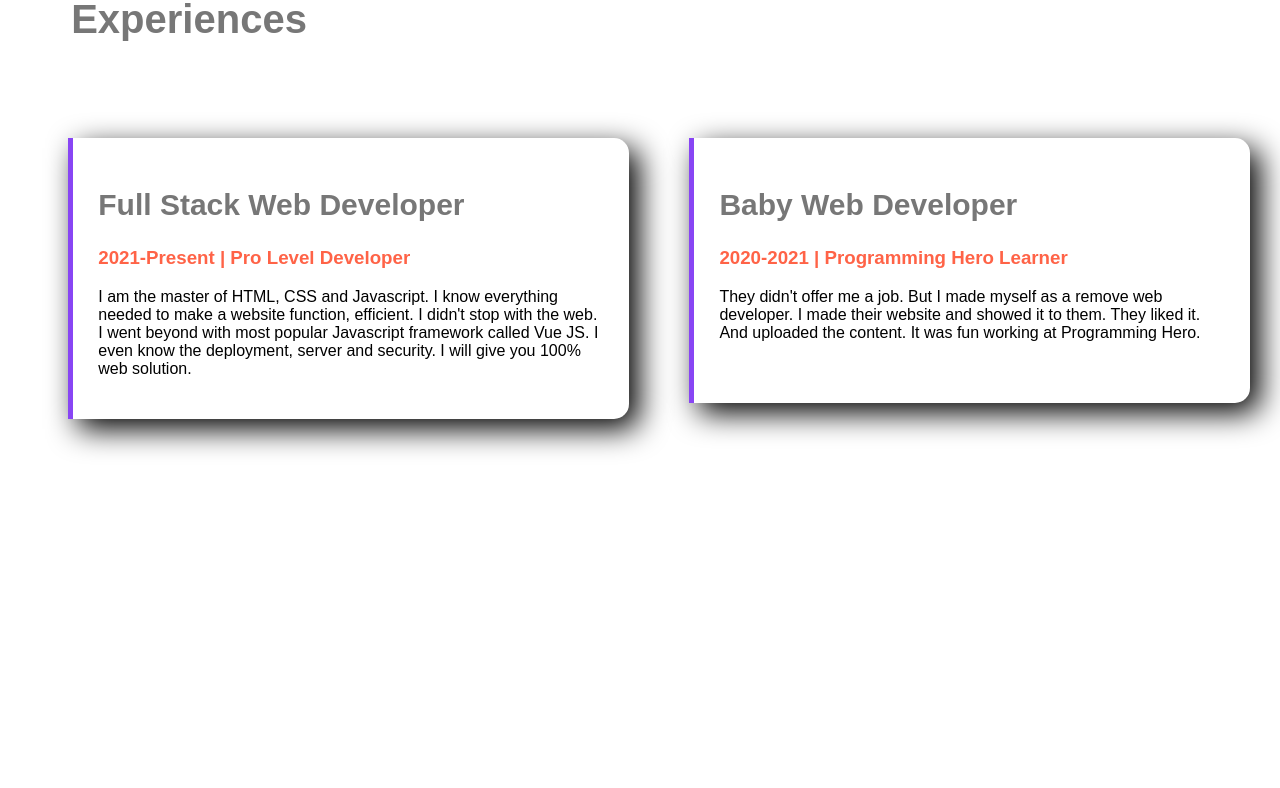
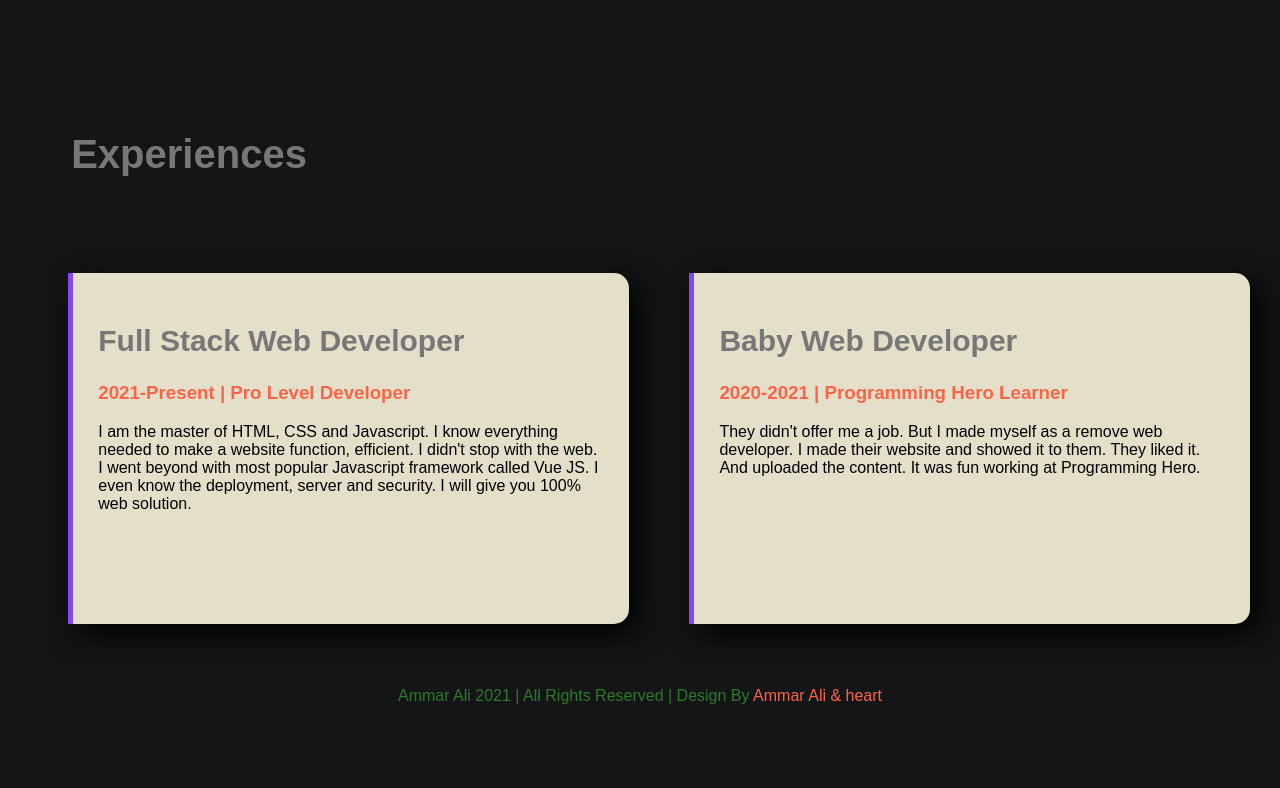
Before and after one commit to AmmarAli1136/web-portfolio, a plain HTML site: page index.html in a window 1280 px wide. Shown: the part 962-1750 px from the top of the page. Before the commit the page ends 1444 px from the top, so only its background shows below. Drawn offline with Linux system fonts and the light colour scheme.

Commit message:
final version

```diff
--- a/index.html
+++ b/index.html
@@ -15,9 +15,7 @@
         <div class="half-width">
             <h1 class="home-banner-h1 ">Welcome to <span class="text-highlight "> Peter Parker </span> world</h1>
             <h2 class="home-banner-h2">Building Climber and Train Stopper</h2>
-            <p class="home-banner-p">You might saw me jumping, climbing buildings, and stopping trains. But nobody pays
-                me a dime for that work. That's why I am learning and mastering web development. I will not stop until I
-                become the Web Development Hero.
+            <p class="home-banner-p">You might saw me jumping, climbing buildings, and stopping trains. But nobody pays me a dime for that work. That's why I am learning and mastering web development. I will not stop until I become the Web Development Hero.
             </p>
             <a class="home-banner-b" href="#">Hire me</a>
         </div>
@@ -36,9 +34,7 @@
             <h1 class="home-banner-h1 "> <span class="text-highlight ">
                     BIG DREAM </span> </h1>
             <h2 class="home-banner-h2">Become a web developer</h2>
-            <p class="home-banner-p">I already learned the basic HTML and CSS. I can build any simple website. I can
-                even teach my grandma how to make simple website. My goal is to build 3 websites and learn advanced
-                topics.
+            <p class="home-banner-p">I already learned the basic HTML and CSS. I can build any simple website. I can even teach my grandma how to make simple website. My goal is to build 3 websites and learn advanced topics.
             </p>
             <a class="home-banner-b" href="#">Download CV</a>
         </div>
@@ -50,23 +46,26 @@
     <!-- experiance section starts here  -->
     <section class="exp">
         <h2 class="heading">Experiences</h2>
-        <div class="half-width" id="exp1">
+        <div class="half-width exp-card">
             <h2>Full Stack Web Developer</h2>
             <h3 class="heading3">2021-Present | Pro Level Developer</h3>
-            <p>I am the master of HTML, CSS and Javascript. I know everything needed to make a website function,
-                efficient. I didn't stop with the web. I went beyond with most popular Javascript framework called Vue
-                JS. I even know the deployment, server and security. I will give you 100% web solution.</p>
+            <p>I am the master of HTML, CSS and Javascript. I know everything needed to make a website function, efficient. I didn't stop with the web. I went beyond with most popular Javascript framework called Vue JS. I even know the deployment, server
+                and security. I will give you 100% web solution.</p>
         </div>
-        <div class="half-width" id="exp2">
+        <div class="half-width exp-card">
             <h2>Baby Web Developer</h2>
             <h3 class="heading3">2020-2021 | Programming Hero Learner</h3>
-            <p>They didn't offer me a job. But I made myself as a remove web developer. I made their website and showed
-                it to them. They liked it. And uploaded the content. It was fun working at Programming Hero.</p>
+            <p>They didn't offer me a job. But I made myself as a remove web developer. I made their website and showed it to them. They liked it. And uploaded the content. It was fun working at Programming Hero.</p>
         </div>
     </section>
-
     <!-- experiance section ends here  -->
 
+
+    <!-- footer starts here  -->
+    <footer>
+        <p class="footer-text"> Ammar Ali 2021 | All Rights Reserved | Design By <span>Ammar Ali & heart</span> </p>
+    </footer>
+    <!-- footer ends here  -->
 
 </body>
 
--- a/style.css
+++ b/style.css
@@ -1,58 +1,72 @@
-*{
+* {
     font-family: sans-serif;
 }
 
-.home-banner{
+body {
+    background-color: #131516;
+}
+
+.home-banner {
     height: 500px;
     width: 100%;
+}
 
-}
-.home-banner::after{
+.half-width::after {
     content: "";
     display: block;
     clear: both;
 }
-.half-width{
+
+.half-width {
     float: left;
     width: 40%;
     padding: 2%;
     margin-left: 5%;
     margin-left: 60px;
+}
 
-}
-.half-width img{
+.half-width img {
     height: 400px;
     width: 400px;
 }
+
 .home-banner-img2 {
     float: left;
     width: 40%;
+}
 
-}
-.home-banner-h1{
+.home-banner-h1 {
     color: #777777;
     font-size: 2.5em;
+}
 
-}
-.home-banner-h2{
+.home-banner-h2 {
     color: #777777;
 }
-.home-banner-p{
+
+.home-banner-p {
     color: #777777;
     line-height: 1.5em;
     padding-bottom: 25px;
 }
-.home-banner-b{
-background-color:#8845f4;
+
+.home-banner-b {
+    background-color: #8845f4;
     color: aliceblue;
     padding: 13px 42px;
     border-radius: 42px;
     text-decoration: none;
 }
-.text-highlight{
+
+.text-highlight {
     color: #8845f4;
 }
-.heading{
+
+.big-one {
+    height: 270px;
+}
+
+.heading {
     display: block;
     margin-right: 50%;
     margin-top: 20%;
@@ -62,32 +76,46 @@ font-weight: bold;
     font-size: 40px;
     color: #777777;
 }
-#exp1{
-background-color: white;
-box-shadow:10px 10px 30px black;
+
+.exp {
+    height: 500px;
+    width: 100%;
+}
+
+.exp::after {
+    content: '';
+    display: block;
+    clear: both;
+}
+
+.exp-card {
+    background-color: rgb(228, 223, 201);
+    box-shadow: 10px 10px 30px black;
     border-top-right-radius: 15px;
     border-bottom-right-radius: 15px;
     margin-bottom: 5%;
-border-left:  5px solid #8845f4;
-height: 75%;
+    border-left: 5px solid #8845f4;
+    height: 300px;
 }
-#exp2{
-    background-color: white;
-    box-shadow:10px 10px 30px black;
-    border-top-right-radius: 15px;
-    border-bottom-right-radius: 15px;
-    margin-bottom: 5%;
-    border-left:  5px solid #8845f4;
-    height: 75%;
-    padding-bottom: 45px;
-    }
-h2{
+
+h2 {
     font-weight: bold;
     font-family: Poppins, sans-serif;
     font-size: 30px;
     color: #777777
 }
-h3{
-    font-family: Poppins ,sans-serif;
-    color:tomato ;
+
+h3 {
+    font-family: Poppins, sans-serif;
+    color: tomato;
 }
+
+span {
+    color: tomato;
+}
+
+.footer-text {
+    color: #2e7a27;
+    height: 200px;
+    text-align: center;
+}
```
Lines whose indentation alone changed are shown as unchanged.
